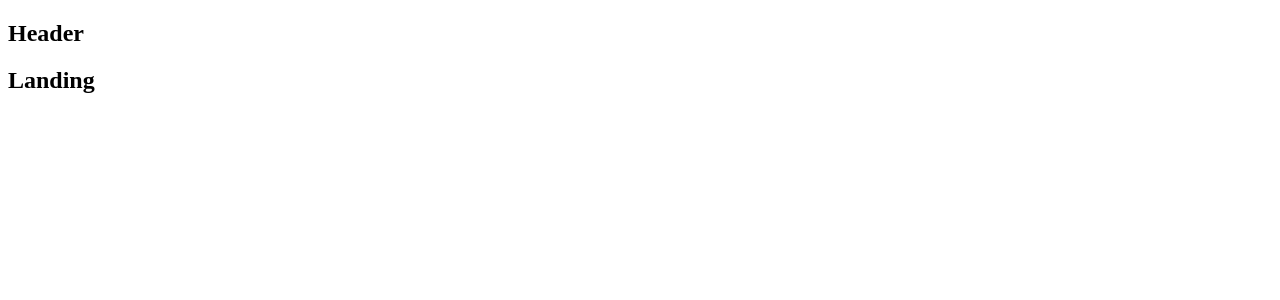
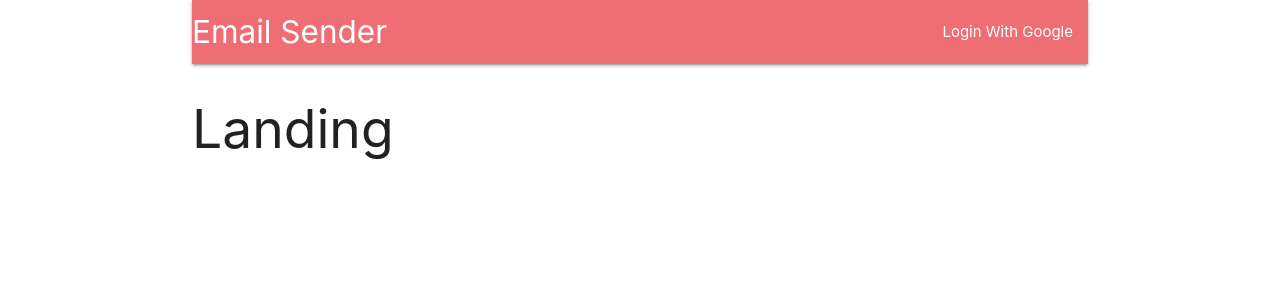
Before and after one commit to Grauero/EmailSender, a React (Create React App) app in the folder client/: page / in a window 1280 px wide. Shown: the top 300 px of the page. Built offline with nearby package versions, Linux system fonts and the light colour scheme.

Commit message:
Installed materialize && created Header component

```diff
--- a/client/package.json
+++ b/client/package.json
@@ -9,6 +9,7 @@
   },
   "dependencies": {
     "eslint-config-airbnb": "^17.1.0",
+    "materialize-css": "^1.0.0",
     "prop-types": "^15.6.2",
     "react": "^16.6.3",
     "react-dom": "^16.6.3",
--- a/client/src/components/App.js
+++ b/client/src/components/App.js
@@ -1,17 +1,18 @@
 import React from 'react';
 import { Provider } from 'react-redux';
 import { BrowserRouter, Route } from 'react-router-dom';
+import 'materialize-css/dist/css/materialize.min.css';
 
 import store from '../store/store';
+import Header from './Header';
 
-const Header = () => <h2>Header</h2>;
 const Dashboard = () => <h2>Dashboard</h2>;
 const SurveyNew = () => <h2>SurveyNew</h2>;
 const Landing = () => <h2>Landing</h2>;
 
 const App = () => (
   <Provider store={store}>
-    <div>
+    <div className="container">
       <BrowserRouter>
         <div>
           <Header />
--- /dev/null
+++ b/client/src/components/Header.js
@@ -0,0 +1,18 @@
+import React from 'react';
+
+const Header = () => (
+  <nav>
+    <div className="naw-wrapper">
+      <a href=" " className="left brand-logo">
+        Email Sender
+      </a>
+      <ul className="right">
+        <li>
+          <a href=" ">Login With Google</a>
+        </li>
+      </ul>
+    </div>
+  </nav>
+);
+
+export default Header;
```
Also changed, not shown: 2 other files (tests, documents, lock files or other folders).
